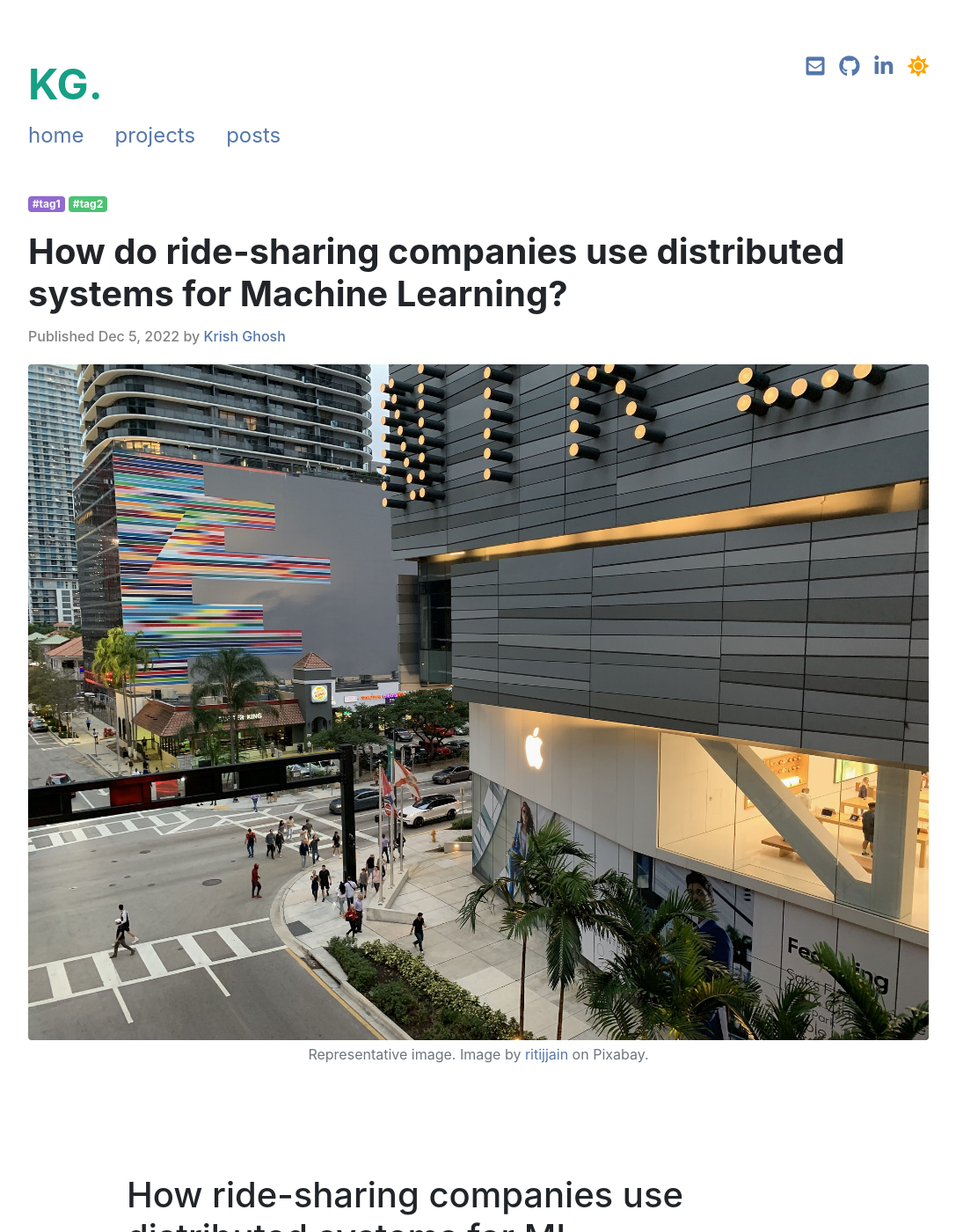
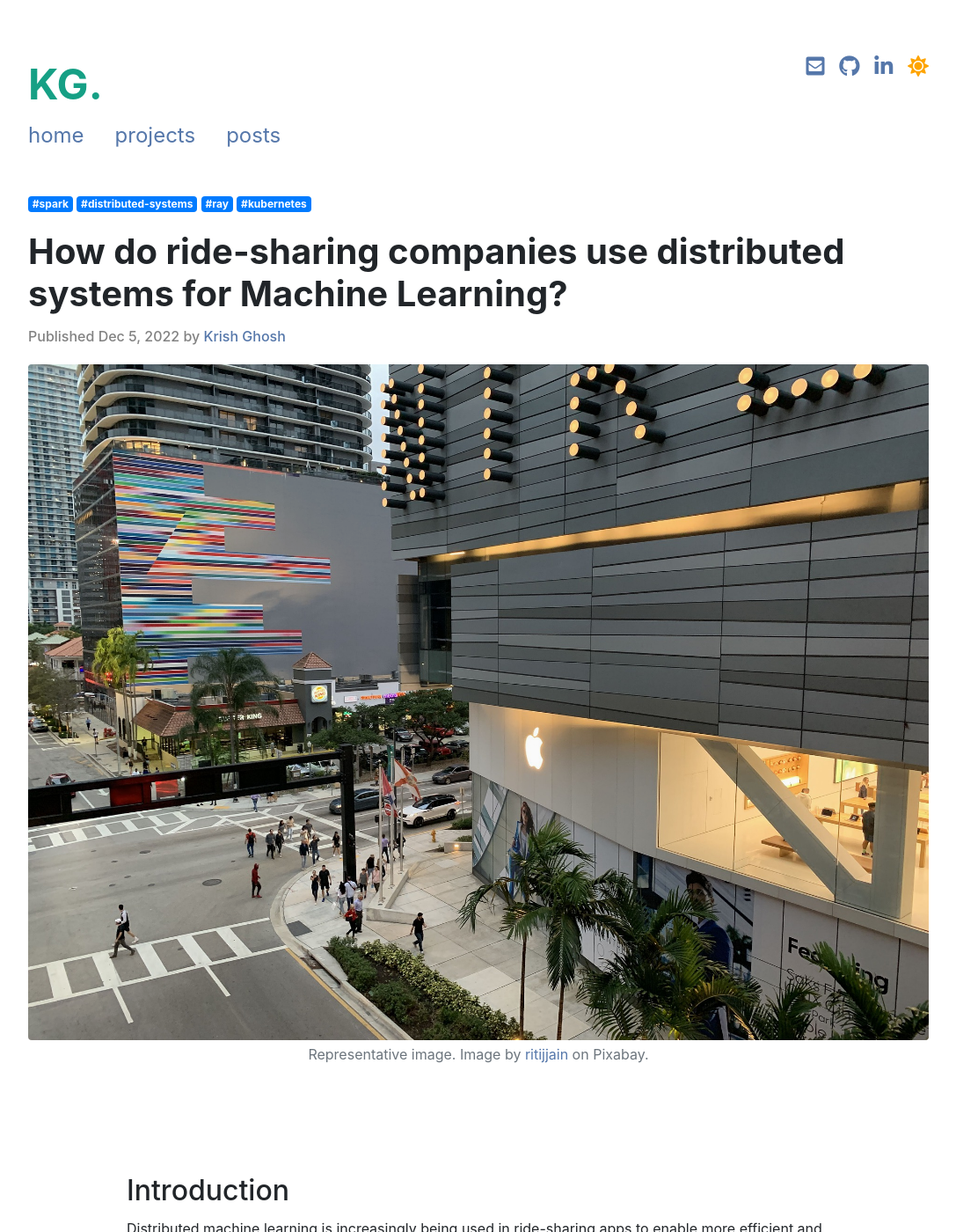
Before and after one commit to krishparadox/krishparadox.github.io, a Jekyll site: the page built from _posts/2022-12-05-ride-share-dist.md, in a window 1280 px wide and 1400 px high. Shown: the whole window at 88% size, without its empty margins (96-1183 px from the left). Built offline with Jekyll 4.4.1, drawn with Linux system fonts in a browser that asks for light colours; nearby versions of some CDN libraries; a style sheet for code colours, icons or effects is not loaded.

Commit message:
Update 2022-12-05-ride-share-dist.md

```diff
--- a/_posts/2022-12-05-ride-share-dist.md
+++ b/_posts/2022-12-05-ride-share-dist.md
@@ -2,12 +2,10 @@
 layout: post
 title:  How do ride-sharing companies use distributed systems for Machine Learning?
 date:   2022-12-05
-tags: [tag1, tag2]
+tags: [spark, distributed-systems, ray, kubernetes]
 splash_img_source: /assets/img/apple-store-5539422_1920.jpg
 splash_img_caption: Representative image. Image by <a href="https://pixabay.com/users/ritijjain-7152639/">ritijjain</a> on Pixabay.
 ---
-
-# How ride-sharing companies use distributed systems for ML
 
 ## Introduction
 
```
